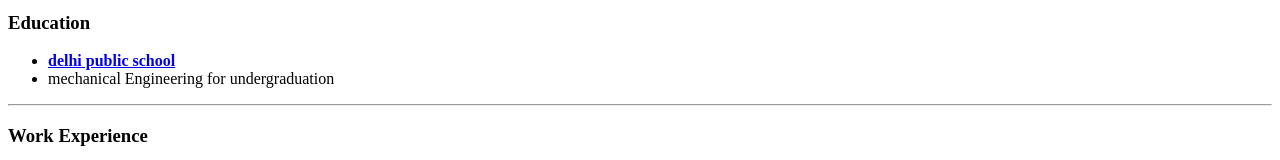
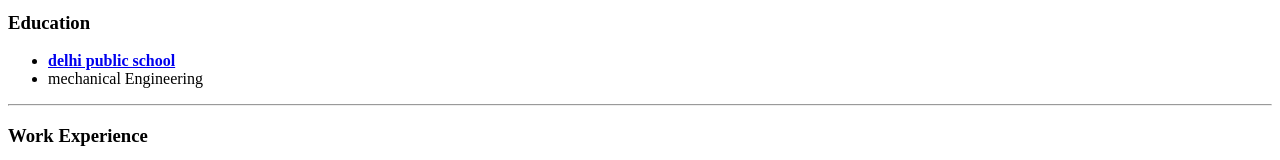
Before and after one commit to maanvireddy/cv, a plain HTML site: page index.html in a window 1280 px wide. Shown: the part 389-549 px from the top of the page. Drawn offline with Linux system fonts and the light colour scheme.

Commit message:
Update index.html

```diff
--- a/index.html
+++ b/index.html
@@ -22,7 +22,7 @@
   <h3>Education</h3>
   <ul>
     <li><strong><a href="https://www.dpsnacharam.in/">delhi public school</a></strong></li>
-    <li>mechanical Engineering for undergraduation</li>
+    <li>mechanical Engineering</li>
   </ul>
   <hr>
   <h3>Work Experience</h3>
```
